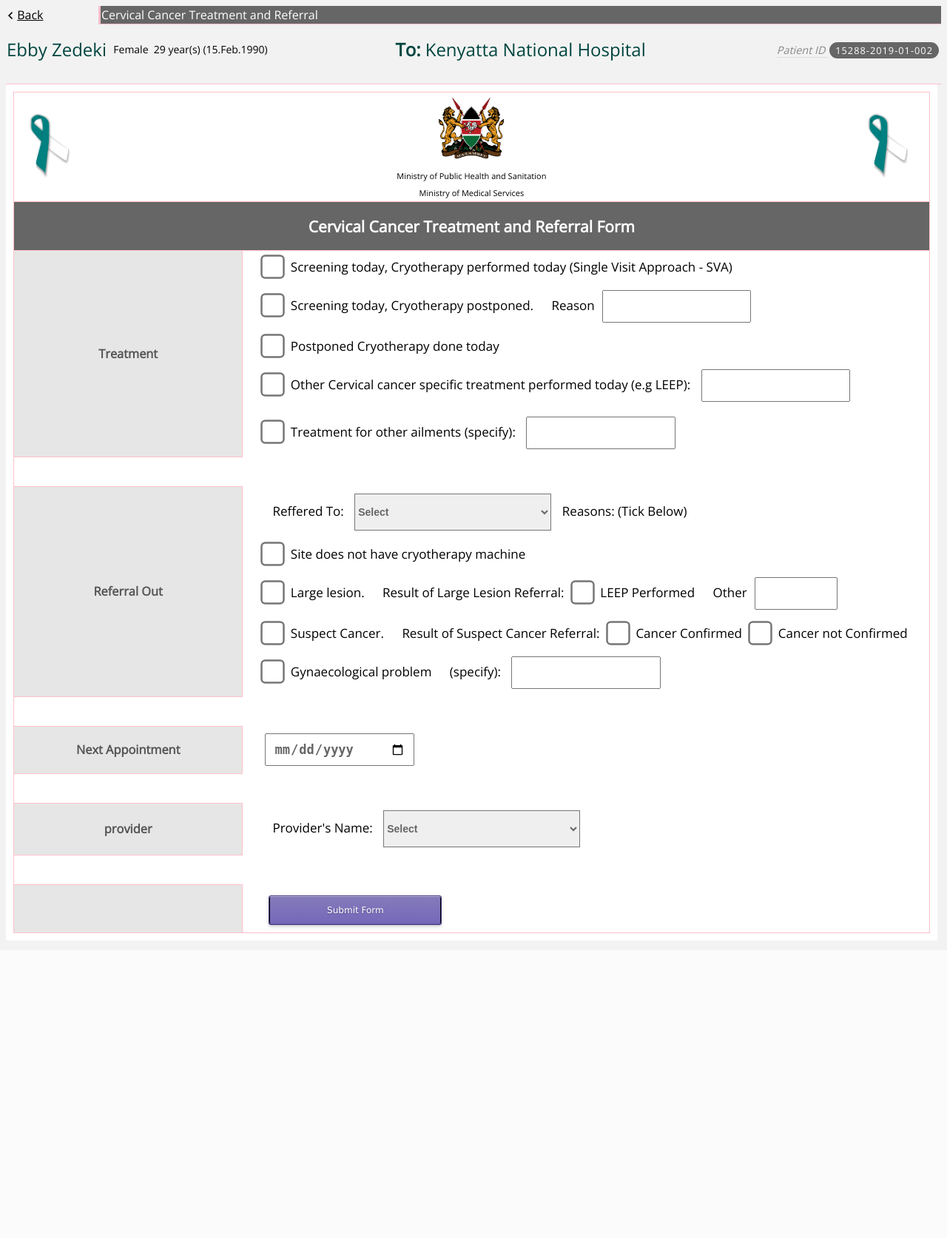
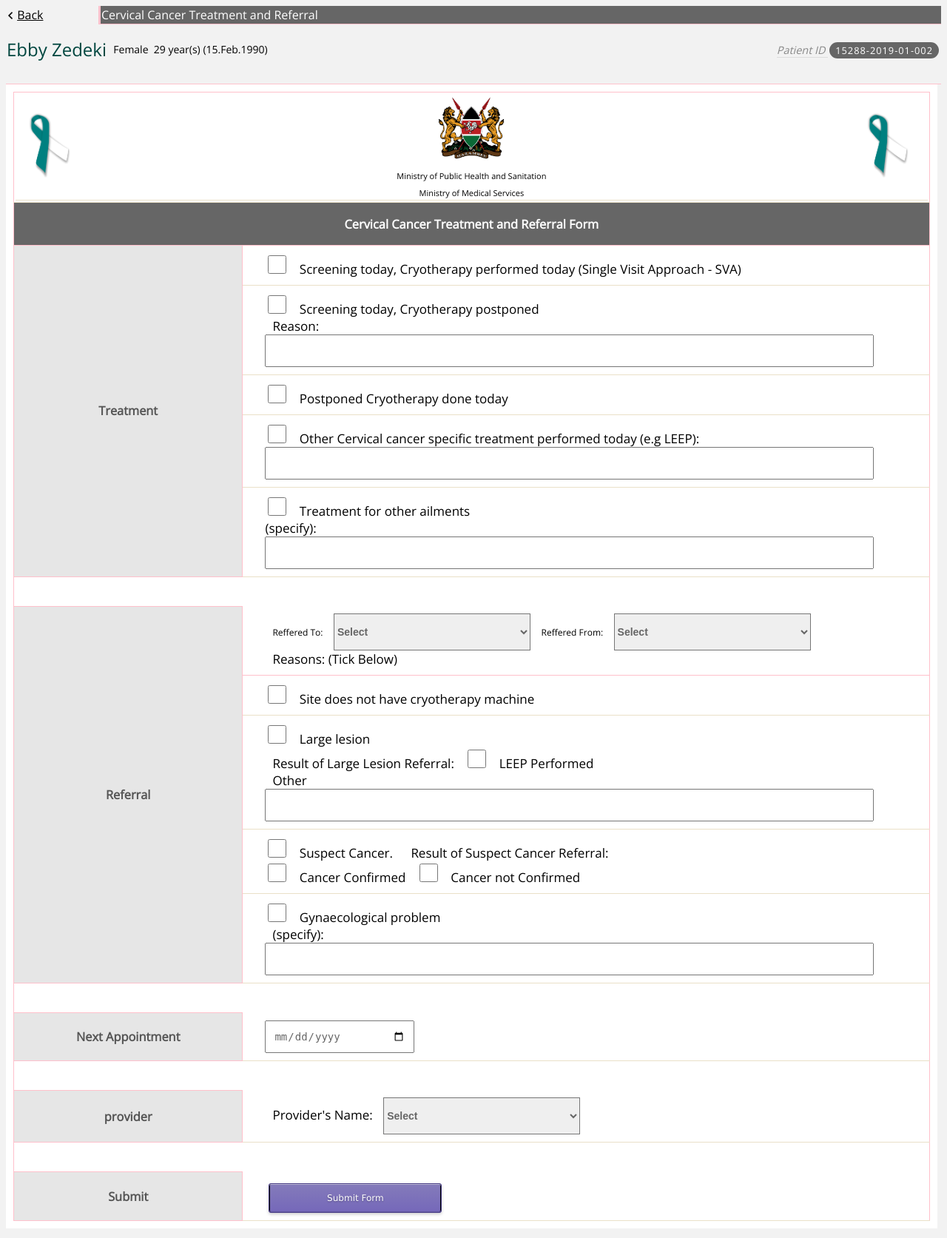
Before and after one commit to koyowe/catsystem, a PHP site: page /referrals/cervical_cancer_treatment_and_referral_form.php in a window 1280 px wide. Shown: the whole page at 74% size. Before the commit the page ends 1261 px from the top, so only its background shows below. Run offline with PHP 8.4, Linux system fonts and the light colour scheme.

Commit message:
Aug.26 nightly
on ervical cancer treatment and referral

```diff
--- a/patients/patient_dashboard.php
+++ b/patients/patient_dashboard.php
@@ -413,12 +413,11 @@
 						<div style="background: #F9F9F9;border: 1px solid #eeeeee;padding: 5px;color: #363463;">
 							<div style="cursor: pointer;position: relative;height: 110px;">
 								<img src="../images/icons/safety.png" style="height:90px;float:left">
-								<figcaption style="margin-left:10px;float:left;font-size:11px; width:100px">You will need special clearence to access this information</figcaption>
+								<figcaption style="margin-left:10px;float:left;font-size:11px; width:100px">Permission is required to access this information</figcaption>
 								<a href="" class="button " style="text-decoration:none">
 								  View attachments
 								</a>
-								<br/>
-								<a style="margin-left:20px" href="">Request Access</a>
+
 							</div>
 						</div>
 					</div>
--- a/referrals/cervical_cancer_treatment_and_referral_form.php
+++ b/referrals/cervical_cancer_treatment_and_referral_form.php
@@ -1,16 +1,45 @@
 <?php
 	$formStatus = "To:";
+	$treatmentType = 0;
+	$treatmentReason = "";
+	$refferedTo=0;
+	$refferedFrom=0;
+	$referralReason = 0;
+	$nextAppointment = "";
+	$provider = 0;
+
 	if(isset($_GET['status'])){
 		if($_GET['status']=='to'){
 			$formStatus = $_GET['status'];
+			$treatmentType = 3;
+			$treatmentReason = "";
+			$refferedTo=1;
+			$refferedFrom=0;
+			$referralReason = 3;
+			$nextAppointment = "2019-09-03";
+			$provider = 2;
 		}
 
 		if($_GET['status']=='ti'){
 			$formStatus = $_GET['status'];
+			$treatmentType = 2;
+			$treatmentReason = "Site does not have cryotherapy machine";
+			$refferedTo=0;
+			$refferedFrom=3;
+			$referralReason = 1;
+			$nextAppointment = "2019-07-15";
+			$provider = 1;
 		}
 
 		if($_GET['status']=='new'){
 			$formStatus = $_GET['status'];
+			$treatmentType = 0;
+			$treatmentReason = "";
+			$refferedTo=0;
+			$refferedFrom=0;
+			$referralReason = 0;
+			$nextAppointment = "";
+			$provider = 0;
 		}
 	}
 ?>
@@ -72,6 +101,11 @@
 					border:1px solid #ffc0cb;
 				}
 
+				#searchResult td{
+					border-bottom:1px solid #eae0c8;
+					 vertical-align: middle;
+				}
+
 				#formHeader th, td{
 					border:0px;
 				}
@@ -103,20 +137,25 @@
 					border-bottom:1px solid #ffc0cb;
 				}
 
+				/*
 				.checkInput {
 					transform: scale(2.5);
 					-ms-transform: scale(2.5);
 					-webkit-transform: scale(2.5);
 					padding: 10px;
+				}*/
+
+				.checkInput {
+					height:25px;
+					width:25px;
 				}
 
 				.textInput {
 					height:20px;
 					padding: 10px;
-					font-size:17px;
+					font-size:14px;
 					color: #666666;
 					width:20%;
-					font-weight:bold;
 				}
 
 				.selectInput {
@@ -358,17 +397,19 @@
 							</span>
 						</td>
 						<td style="width:1%;  white-space:nowrap;">
-							<h1 style="font-size: 1.5em; color: #00463f;">
+							<h1 style="font-size: 1.2em; color: #00463f;">
 								<span style="font-weight: bold;display: inline-block;">
 									<?php
 										if($formStatus == 'to'){
 											echo 'To:';
-										} elseif ($formStatus == 'ti'){
+										}
+
+										if ($formStatus == 'ti'){
 											echo 'From:';
-										} elseif ($formStatus == 'new'){
+										}
+
+										if ($formStatus == 'new'){
 											echo '';
-										} else {
-											echo $formStatus;
 										}
 									?>
 								</span>
@@ -381,12 +422,14 @@
 									<?php
 										if($formStatus == 'to'){
 											echo 'Kenyatta National Hospital';
-										} elseif ($formStatus == 'ti'){
+										}
+
+										if ($formStatus == 'ti'){
 											echo 'Kapsabet Sub County Hospital';
-										} elseif ($formStatus == 'new'){
+										}
+
+										if ($formStatus == 'new'){
 											echo 'New Treatment and Referral';
-										} else {
-											echo 'Kenyatta National Hospital';
 										}
 									?>
 								</span>
@@ -432,38 +475,53 @@
 
 						<tr>
 							<th colspan="2" style="text-align:center;background:#666666;color:white">
-								<h2>Cervical Cancer Treatment and Referral Form</h2>
+								<h3>Cervical Cancer Treatment and Referral Form</h3>
 							</th>
 						</tr>
-
+						<!--
+						$treatmentType = 0;
+						$treatmentReason = "";
+						$refferedTo=0;
+						$refferedFrom=0;
+						$referralReason = 0;
+						$nextAppointment = "";
+						$provider = 0;
+						-->
 						<tr>
-							<th rowspan="5" style="width:25%;text-align:center">
+							<th rowspan="5" style="width:1%;text-align:center">
 								<h3>Treatment</h3>
 							</th>
 							<td>
-								<input class="checkInput" type="checkbox" name=""/> <label for="" class="inputLabel">Screening today, Cryotherapy performed today (Single Visit Approach - SVA)</label>
+								<input class="checkInput" type="checkbox" name="" <?php if($treatmentType==1){ echo 'checked=true';} ?>/> <label for="" class="inputLabel">Screening today, Cryotherapy performed today (Single Visit Approach - SVA)</label>
 							</td>
 						</tr>
 
 						<tr>
 							<td>
-								<input class="checkInput" type="checkbox" name=""/> <label for="" class="inputLabel">Screening today, Cryotherapy postponed.</label>
-								<label for="" class="inputLabel">Reason</label><input class="textInput" type="text" name="">
+								<input class="checkInput" type="checkbox" name="" <?php if($treatmentType==2){ echo 'checked=true';} ?>/> <label for="" class="inputLabel">Screening today, Cryotherapy postponed</label>
+								<br>
+								<label for="" class="inputLabel">Reason:</label>
+								<input class="textInput" type="text" name="" value="<?php echo $treatmentReason; ?>" style="width:90%">
 							</td>
 						</tr>
 						<tr>
 							<td>
-								<input class="checkInput" type="checkbox" name=""/> <label for="" class="inputLabel">Postponed Cryotherapy done today</label>
+								<input class="checkInput" type="checkbox" name="" <?php if($treatmentType==3){ echo 'checked=true';} ?>/> <label for="" class="inputLabel">Postponed Cryotherapy done today</label>
 							</td>
 						</tr>
 						<tr>
 							<td>
-								<input class="checkInput" type="checkbox" name=""/> <label for="" class="inputLabel">Other Cervical cancer specific treatment performed today (e.g LEEP):</label> <input class="textInput" type="text" name="">
+								<input class="checkInput" type="checkbox" name=""/> <label for="" class="inputLabel">Other Cervical cancer specific treatment performed today (e.g LEEP):</label>
+								<br>
+								<input class="textInput" type="text" name="" style="width:90%">
 							</td>
 						</tr>
 						<tr>
 							<td>
-								<input class="checkInput" type="checkbox" name=""/> <label for="" class="inputLabel">Treatment for other ailments (specify):</label> <input class="textInput" type="text" name="">
+								<input class="checkInput" type="checkbox" name=""/> <label for="" class="inputLabel">Treatment for other ailments</label>
+								<br>
+								 (specify):
+								<input class="textInput" type="text" name="" style="width:90%">
 							</td>
 						</tr>
 
@@ -475,36 +533,49 @@
 
 						<tr>
 							<th rowspan="5" style="width:25%;text-align:center">
-								<h3>Referral Out</h3>
+								<h3>Referral</h3>
 							</th>
-							<td>
-								<label for="" class="inputLabel">Reffered To:</label>
-								<select class="selectInput">
-									<option value="">Select</option>
-									<option value="">Kenyatta National Hospital</option>
-									<option value="">Moi Teaching and Referral Hospital</option>
+							<td style="border-bottom:1px solid pink">
+								<label for="" class="inputLabel" style="font-size:12px">Reffered To:</label>
+								<select class="selectInput" <?php if($refferedFrom>0){ echo 'disabled';}?>>
+									<option value="0">Select</option>
+									<option value="1" <?php if($refferedTo==1){ echo 'selected';}?>>Kenyatta National Hospital</option>
+									<option value="2" <?php if($refferedTo==2){ echo 'selected';}?>>Moi Teaching and Referral Hospital</option>
+									<option value="2" <?php if($refferedTo==3){ echo 'selected';}?>>Kapsabet Sub County Hospital</option>
 								</select>
+								<label for="" class="inputLabel" style="font-size:12px">Reffered From:</label>
+								<select class="selectInput" <?php if($refferedTo>0){ echo 'disabled';}?>>
+									<option value="0">Select</option>
+									<option value="1" <?php if($refferedFrom==1){ echo 'selected';}?>>Kenyatta National Hospital</option>
+									<option value="2" <?php if($refferedFrom==2){ echo 'selected';}?>>Moi Teaching and Referral Hospital</option>
+									<option value="2" <?php if($refferedFrom==3){ echo 'selected';}?>>Kapsabet Sub County Hospital</option>
+								</select>
+								<br>
 								<label for="" class="inputLabel">Reasons: (Tick Below)</label>
 							</td>
 						</tr>
 
 						<tr>
 							<td>
-								<input class="checkInput" type="checkbox" name=""/> <label for="" class="inputLabel">Site does not have cryotherapy machine</label>
+								<input class="checkInput" type="checkbox" name="" <?php if($referralReason==1){ echo 'checked=true'; } ?>/> <label for="" class="inputLabel">Site does not have cryotherapy machine</label>
 							</td>
 						</tr>
 						<tr>
 							<td>
-								<input class="checkInput" type="checkbox" name=""/> <label for="" class="inputLabel">Large lesion.</label>
+								<input class="checkInput" type="checkbox" name="" <?php if($referralReason==2){ echo 'checked=true'; } ?>/> <label for="" class="inputLabel">Large lesion </label>
+								<br>
 								<label for="" class="inputLabel">Result of Large Lesion Referral:</label>
 								<input class="checkInput" type="checkbox" name=""/> <label for="" class="inputLabel">LEEP Performed</label>
-								<label for="" class="inputLabel">Other</label><input class="textInput" type="text" name="" style="width:10%">
+								<br>
+								<label for="" class="inputLabel">Other</label>
+								<input class="textInput" type="text" name="" style="width:90%">
 							</td>
 						</tr>
 						<tr>
 							<td>
-								<input class="checkInput" type="checkbox" name=""/> <label for="" class="inputLabel">Suspect Cancer.</label>
+								<input class="checkInput" type="checkbox" name="" <?php if($referralReason==3){ echo 'checked=true'; } ?>/> <label for="" class="inputLabel">Suspect Cancer.</label>
 								<label for="" class="inputLabel">Result of Suspect Cancer Referral:</label>
+								<br>
 								<input class="checkInput" type="checkbox" name=""/> <label for="" class="inputLabel">Cancer Confirmed</label>
 								<input class="checkInput" type="checkbox" name=""/> <label for="" class="inputLabel">Cancer  not Confirmed</label>
 							</td>
@@ -512,8 +583,9 @@
 						<tr>
 							<td>
 								<input class="checkInput" type="checkbox" name=""/> <label for="" class="inputLabel">Gynaecological problem</label>
+								<br>
 								<label for="" class="inputLabel">(specify):</label>
-								<input class="textInput" type="text" name=""/>
+								<input class="textInput" type="text" name="" style="width:90%"/>
 							</td>
 						</tr>
 
@@ -528,7 +600,7 @@
 								<h3>Next Appointment</h3>
 							</th>
 							<td>
-								<input class="textInput" type="date" name=""/>
+								<input class="textInput" type="date" name="" value="<?php echo $nextAppointment;?>"/>
 							</td>
 						</tr>
 
@@ -545,9 +617,9 @@
 							<td>
 								<label for="" class="inputLabel">Provider's Name:</label>
 								<select class="selectInput">
-									<option value="">Select</option>
-									<option value="">Kevin Oyowe</option>
-									<option value="">Clifford Njoroge</option>
+									<option value="0">Select</option>
+									<option value="1" <?php if($provider==1){ echo 'selected="selected"'; } ?>>Kevin Oyowe</option>
+									<option value="2" <?php if($provider==2){ echo 'selected="selected"'; } ?>>Clifford Njoroge</option>
 								</select>
 							</td>
 						</tr>
@@ -560,10 +632,10 @@
 
 						<tr >
 							<th rowspan="1" style="width:25%;text-align:center">
-								<h3></h3>
+								<h3>Submit</h3>
 							</th>
 							<td style="text-align:">
-								<a class="button button-purple" style="text-decoration:none;width:200px;text-align:center">
+								<a class="button <?php if(($formStatus=='to')||($formStatus=='ti')){ echo ''; } else { echo 'button-purple'; } ?>" style="text-decoration:none;width:200px;text-align:center">
 								  <i class="fa fa-check"></i>
 									Submit Form
 								</a>
```
Also changed, not shown: referrals/referral_encounters.php (+16 -35 lines), referrals/referrals.php (+5 -4 lines).
